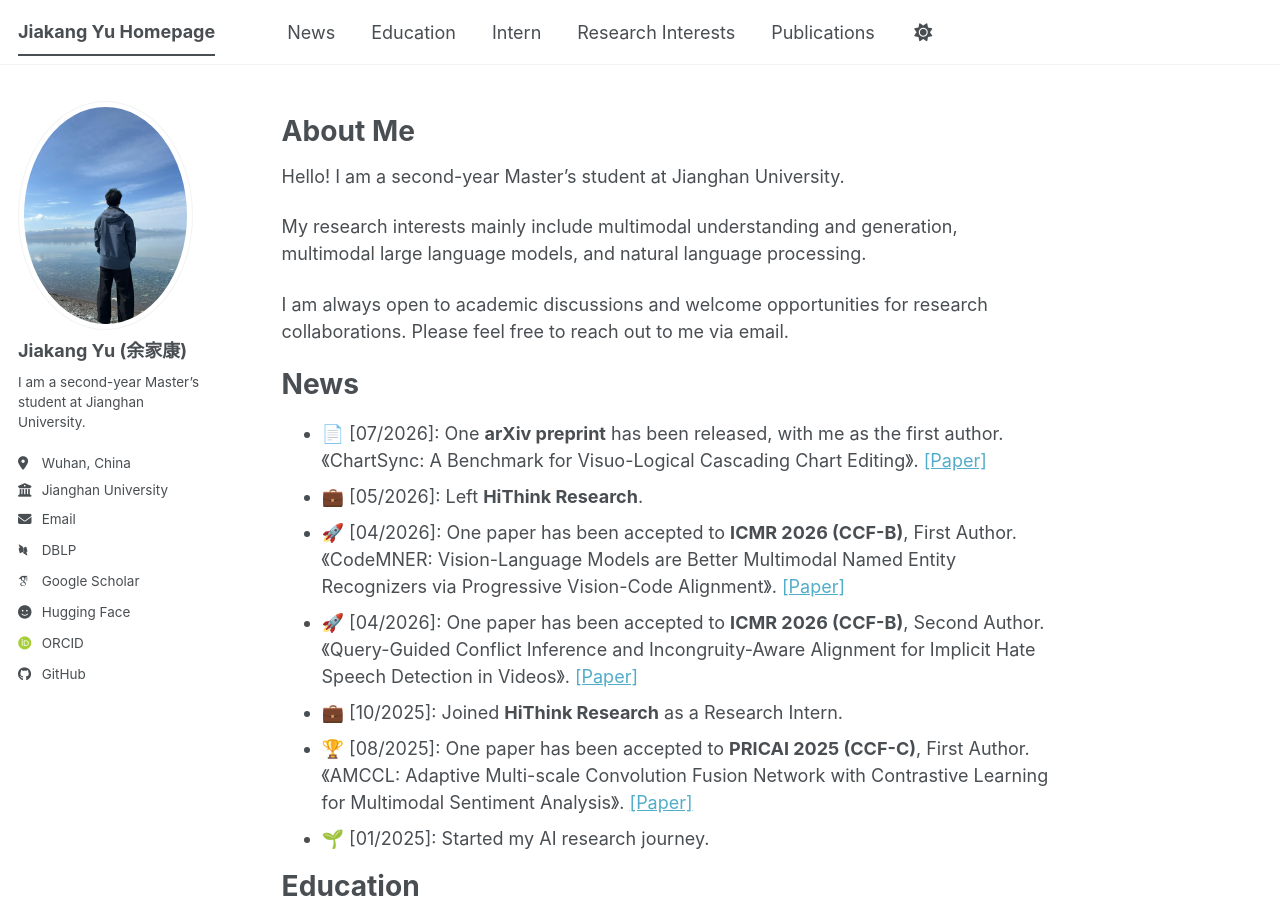
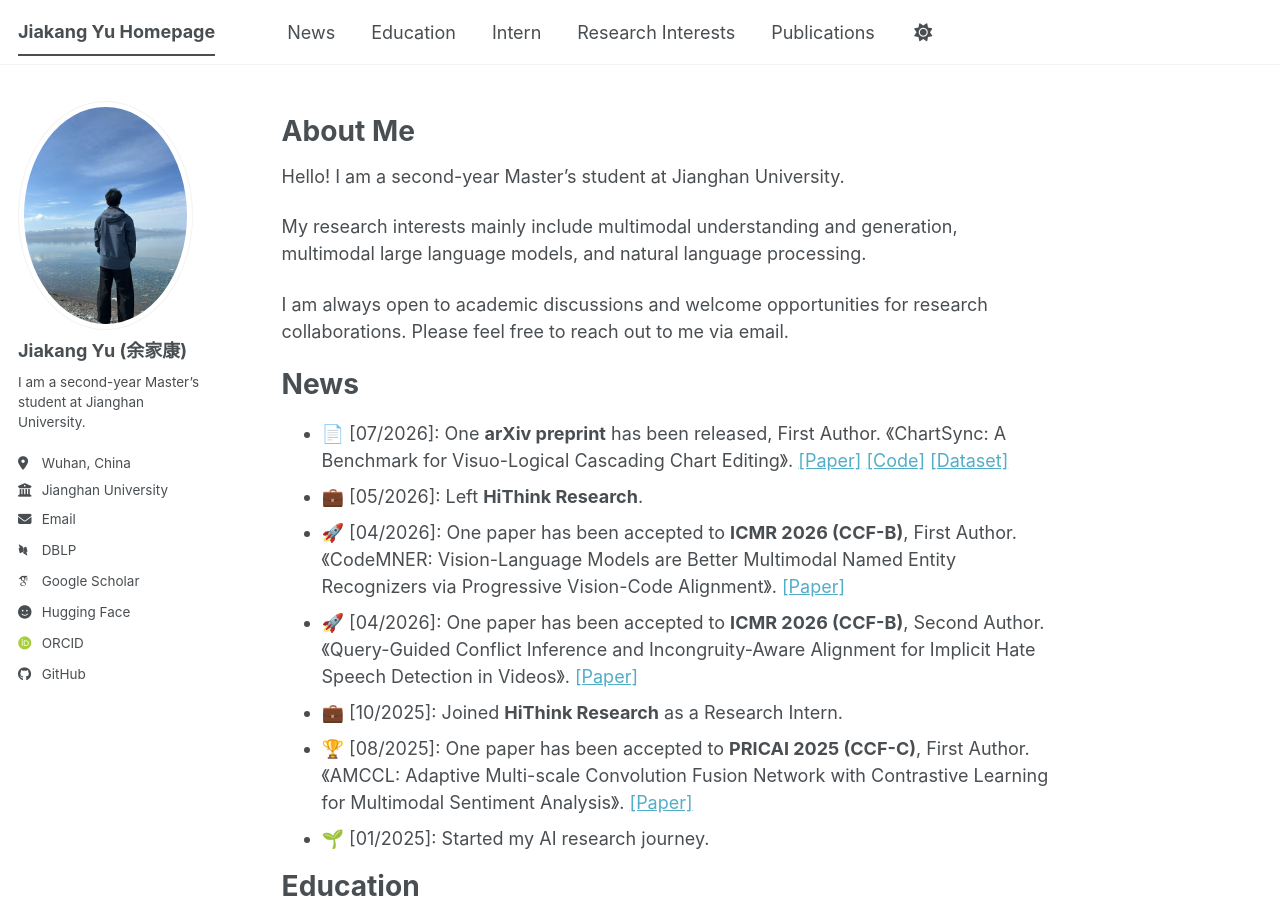
Before and after one commit to kaka-yjk/kaka-yjk.github.io, a Jekyll site: the page built from _pages/about.md, in a window 1280 px wide and 900 px high. Built offline with Jekyll 4.4.1, drawn with Linux system fonts in a browser that asks for light colours; some web fonts are replaced; a script bundle is joined from its source files by our own code; library files that are not in the unit come from our copies.

Commit message:
Add ChartSync code and dataset links

```diff
--- a/_pages/about.md
+++ b/_pages/about.md
@@ -17,7 +17,7 @@ My research interests mainly include multimodal understanding and generation, mu
 I am always open to academic discussions and welcome opportunities for research collaborations. Please feel free to reach out to me via email.
 
 <h1 id="news">News</h1>
-* 📄 [07/2026]: One **arXiv preprint** has been released, with me as the first author. 《ChartSync: A Benchmark for Visuo-Logical Cascading Chart Editing》. [[Paper]](https://arxiv.org/abs/2607.10301)
+* 📄 [07/2026]: One **arXiv preprint** has been released, First Author. 《ChartSync: A Benchmark for Visuo-Logical Cascading Chart Editing》. [[Paper]](https://arxiv.org/abs/2607.10301) [[Code]](https://github.com/kaka-yjk/ChartSyncCodebase) [[Dataset]](https://huggingface.co/datasets/JiakangYu/ChartSync)
 * 💼 [05/2026]: Left **HiThink Research**.
 * 🚀 [04/2026]: One paper has been accepted to **ICMR 2026 (CCF-B)**, First Author. 《CodeMNER: Vision-Language Models are Better Multimodal Named Entity Recognizers via Progressive Vision-Code Alignment》. [[Paper]](https://doi.org/10.1145/3805622.3810770)
 * 🚀 [04/2026]: One paper has been accepted to **ICMR 2026 (CCF-B)**, Second Author. 《Query-Guided Conflict Inference and Incongruity-Aware Alignment for Implicit Hate Speech Detection in Videos》. [[Paper]](https://doi.org/10.1145/3805622.3810673)
```
